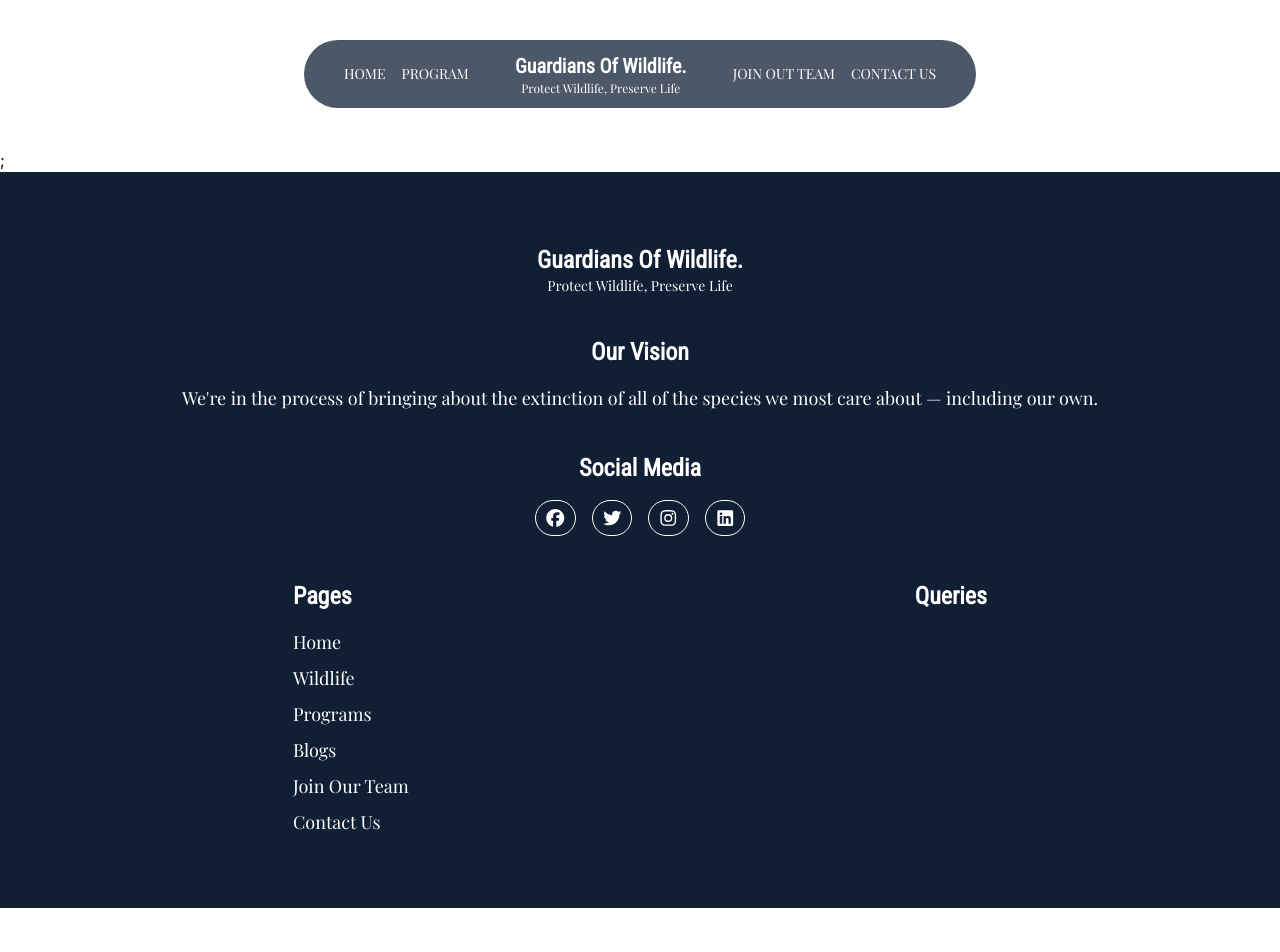
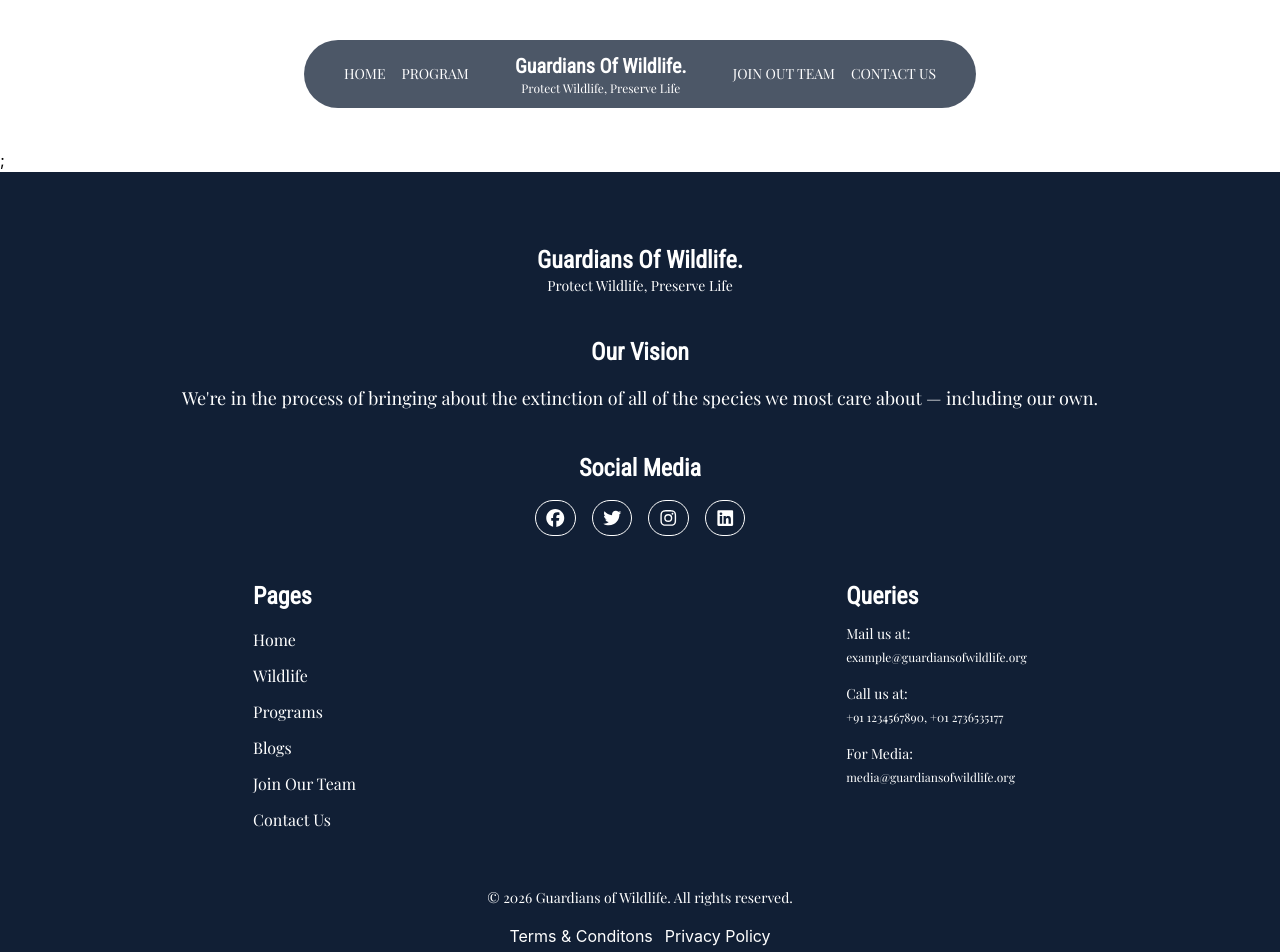
Before and after one commit to ankush0710/Guardians-of-Wildlife, a React (Vite) app: page / in a window 1280 px wide. Shown: the top 952 px of the page. Before the commit the page ends 908 px from the top, so only its background shows below. Built offline with nearby package versions, Linux system fonts and the light colour scheme.

Commit message:
terms and condition text added

```diff
--- a/src/Components/Footer.jsx
+++ b/src/Components/Footer.jsx
@@ -6,7 +6,6 @@ const Footer = () => {
   return (
     <>
       <footer className="bg-[#111F35] min-w-screen flex flex-col justify-center gap-10 py-18">
-
         {/* Website name appears in the middle section */}
         <div id="footer-logo" className="flex flex-col justify-center">
           <h1 className="font: font-heading font-semibold text-white text-2xl text-center">
@@ -32,7 +31,10 @@ const Footer = () => {
         </div>
 
         {/* Socal media links section  */}
-        <div id="social-media" className="flex flex-col justify-center items-center gap-4">
+        <div
+          id="social-media"
+          className="flex flex-col justify-center items-center gap-4"
+        >
           <h1 className="font-heading text-2xl text-white font-semibold">
             Social Media
           </h1>
@@ -65,26 +67,72 @@ const Footer = () => {
         </div>
 
         {/* all pages link section  */}
-        <div id="container" className="flex justify-around px-10">
+        <div id="container" className="flex justify-around px-2">
           <div id="pages-container" className="flex flex-col gap-4 text-start">
             <h1 className="font-heading text-2xl text-white font-semibold">
               Pages
             </h1>
             <div className="text-start">
-            <ul  className="flex flex-col gap-2">
-              <Link to="/"><li className="font: font-body text-white text-lg hover:text-[#FFEDC7]">Home</li></Link>
-              <Link to="/wildlife"><li className="font: font-body text-white text-lg hover:text-[#FFEDC7]">Wildlife</li></Link>
-              <Link to="/programs"><li className="font: font-body text-white text-lg hover:text-[#FFEDC7]">Programs</li></Link>
-              <Link to="/blogs"><li className="font: font-body text-white text-lg hover:text-[#FFEDC7]">Blogs</li></Link>
-              <Link to="/join-our-team"><li className="font: font-body text-white text-lg hover:text-[#FFEDC7]">Join Our Team</li></Link>
-              <Link to="/contact-us"><li className="font: font-body text-white text-lg hover:text-[#FFEDC7]">Contact Us</li></Link>
+              <ul className="flex flex-col gap-3">
+                <Link to="/">
+                  <li className="font: font-body text-white text-md hover:text-[#FFEDC7]">
+                    Home
+                  </li>
+                </Link>
+                <Link to="/wildlife">
+                  <li className="font: font-body text-white text-md hover:text-[#FFEDC7]">
+                    Wildlife
+                  </li>
+                </Link>
+                <Link to="/programs">
+                  <li className="font: font-body text-white text-md hover:text-[#FFEDC7]">
+                    Programs
+                  </li>
+                </Link>
+                <Link to="/blogs">
+                  <li className="font: font-body text-white text-md hover:text-[#FFEDC7]">
+                    Blogs
+                  </li>
+                </Link>
+                <Link to="/join-our-team">
+                  <li className="font: font-body text-white text-md hover:text-[#FFEDC7]">
+                    Join Our Team
+                  </li>
+                </Link>
+                <Link to="/contact-us">
+                  <li className="font: font-body text-white text-md hover:text-[#FFEDC7]">
+                    Contact Us
+                  </li>
+                </Link>
               </ul>
             </div>
           </div>
-          <div id="queries">
+          <div id="queries" className="text-start">
             <h1 className="font-heading text-2xl text-white font-semibold">
               Queries
             </h1>
+            <p className="font: font-body text-white text-sm pt-3">Mail us at: </p>
+            <span className="font: font-body text-white text-xs">
+              example@guardiansofwildlife.org
+            </span>
+            <p className="font: font-body text-white text-sm pt-4">Call us at: </p>
+            <span className="font: font-body text-white text-xs">
+              +91 1234567890,
+              +01 2736535177
+            </span>
+            <p className="font: font-body text-white text-sm pt-4">For Media:</p>
+            <span className="font: font-body text-white text-xs">
+              media@guardiansofwildlife.org
+            </span>
+          </div>
+        </div>
+        <div>
+          <p className="font: font-body text-white text-sm text-center py-4">
+            &copy; {new Date().getFullYear()} Guardians of Wildlife. All rights reserved.
+          </p>
+          <div className="flex gap-3 justify-center font:font-body text-white font-sm">
+            <p>Terms & Conditons</p>
+            <p>Privacy Policy</p>
           </div>
         </div>
       </footer>
```
Lines whose indentation alone changed are shown as unchanged.
